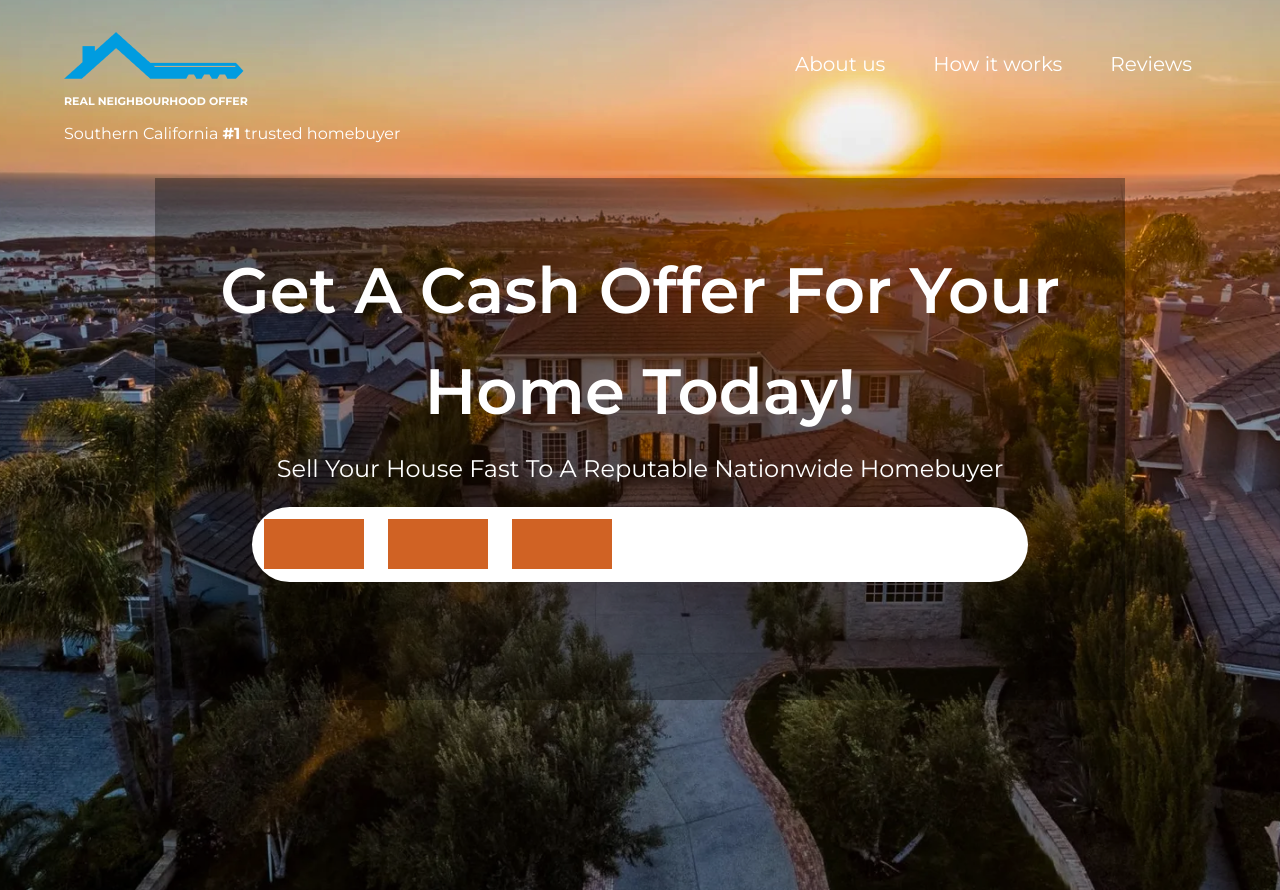
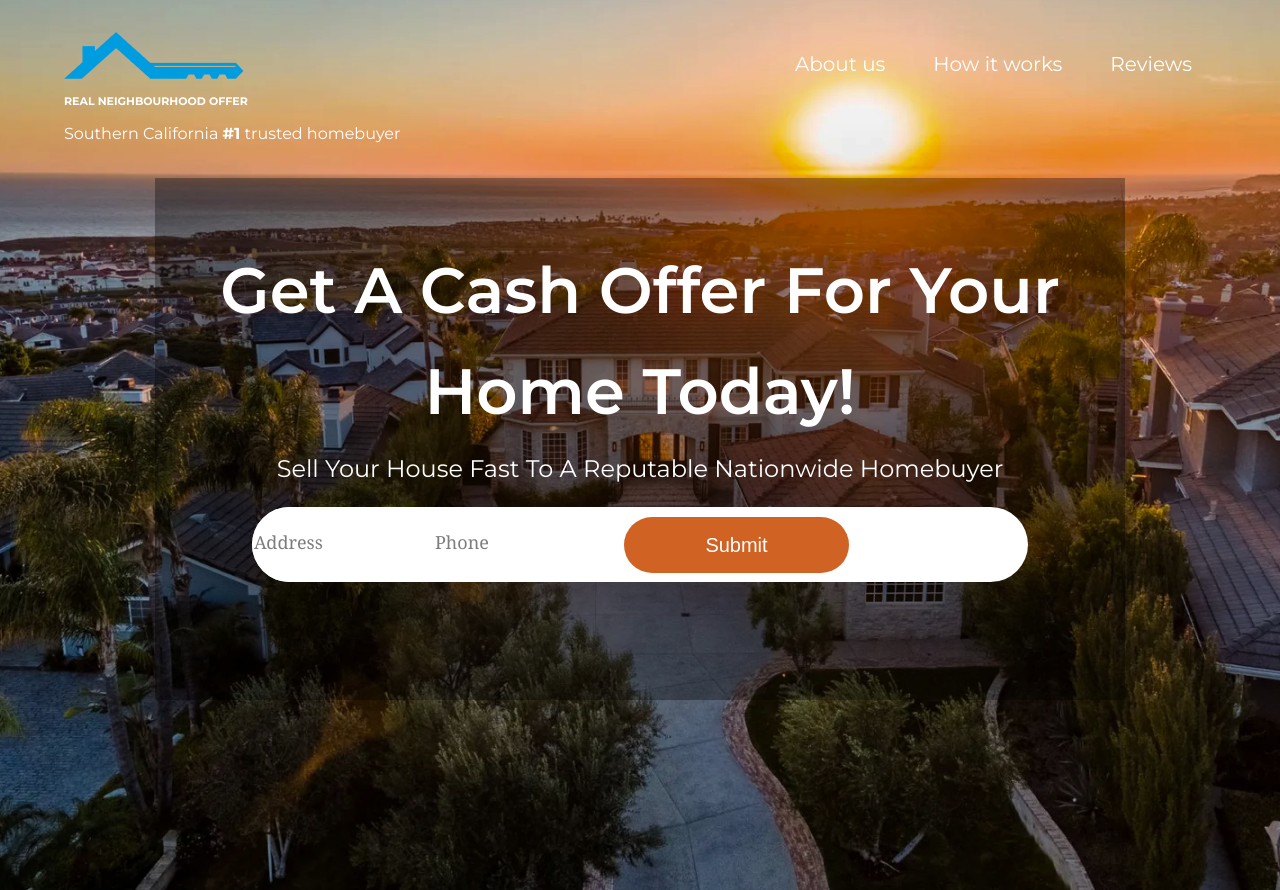
Before and after one commit to DenisBurimov/cesar_landing, a Python web app: template app/templates/index.html in a window 1280 px wide. Run offline with Jinja, Linux system fonts and the light colour scheme; the template is opened without the code that fills it, so the values that code supplies are empty, except form fields; form fields are guessed from the names that the template uses.

Commit message:
flask form

```diff
--- /dev/null
+++ b/app/forms/__init__.py
@@ -0,0 +1,2 @@
+# flake8: noqa F401
+from .contact import ContactForm
--- a/app/static/css/main.css
+++ b/app/static/css/main.css
@@ -85,9 +85,25 @@ header {
     display: flex;
 }
 
-.testing_item {
-    width: 100px;
-    height: 50px;
-    margin: 12px;
+.contact_input {
+    outline: none;
+    border: none;
+    border-radius: 60px;
+}
+
+.contact_input::placeholder {
+    color: #7D7D7D;
+    font-family: "Georgia";
+    font-size: 18px;
+}
+
+.submit_button {
+    width: 225px;
+    height: 56px;
+    margin: 10px;
     background-color: #D06224;
+    border-radius: 35px;
+    border: none;
+    font-size: 20px;
+    color: white;
 }
--- a/app/templates/index.html
+++ b/app/templates/index.html
@@ -32,9 +32,9 @@
       <p class="sell_your_house">Sell Your House Fast To A Reputable Nationwide Homebuyer</p>
 
       <form action="/contact" class="contact_form">
-        <div class="testing_item"></div>
-        <div class="testing_item"></div>
-        <div class="testing_item"></div>
+        {{ form.address(class="contact_input", placeholder="Address") }}
+        {{ form.phone(class="contact_input", placeholder="Phone") }}
+        {{ form.submit(class="submit_button") }}
       </form>
     </div>
   </header>
```
Also changed, not shown: app/forms/contact.py (added, +9 -0 lines), app/views/main.py (+6 -2 lines).
